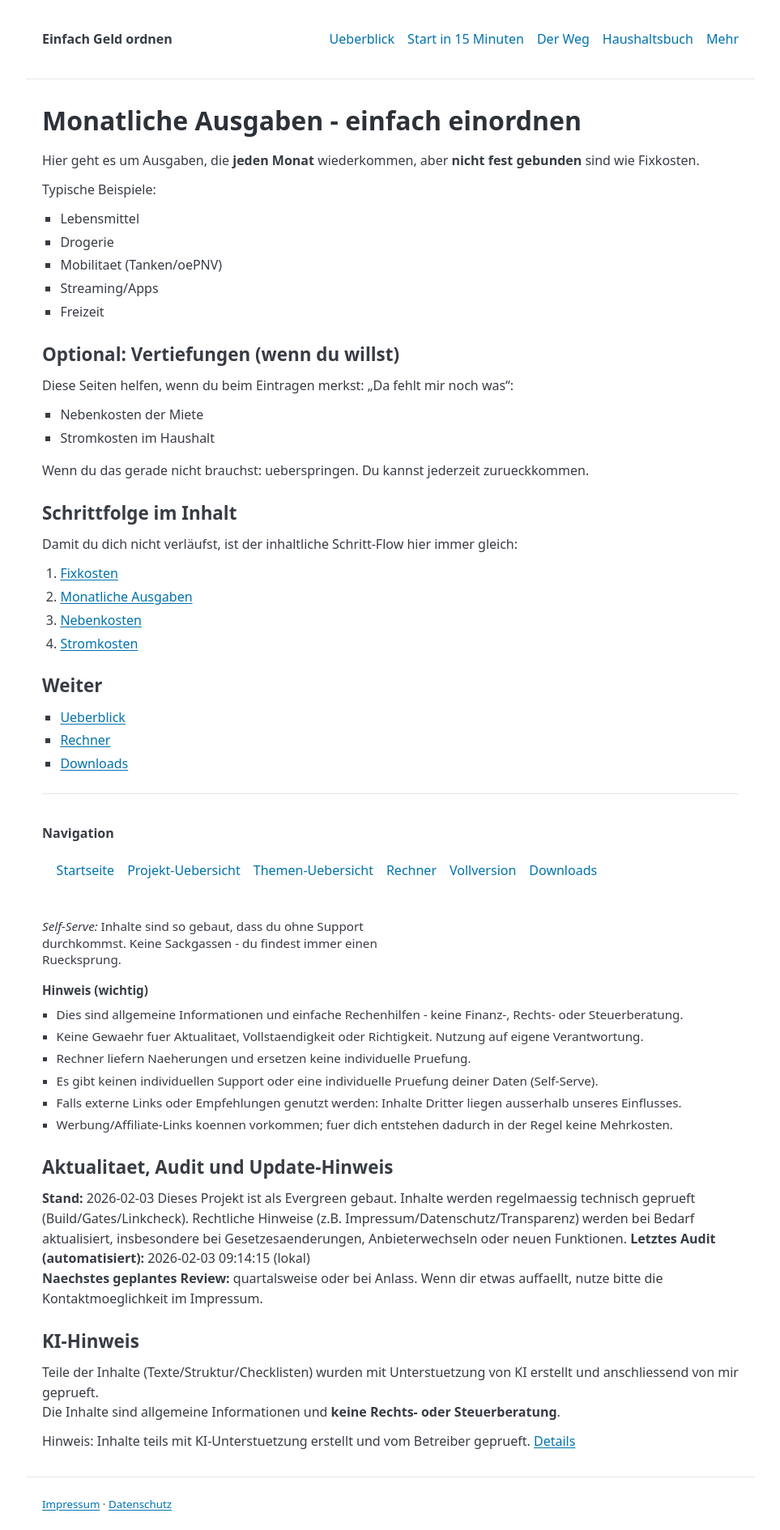
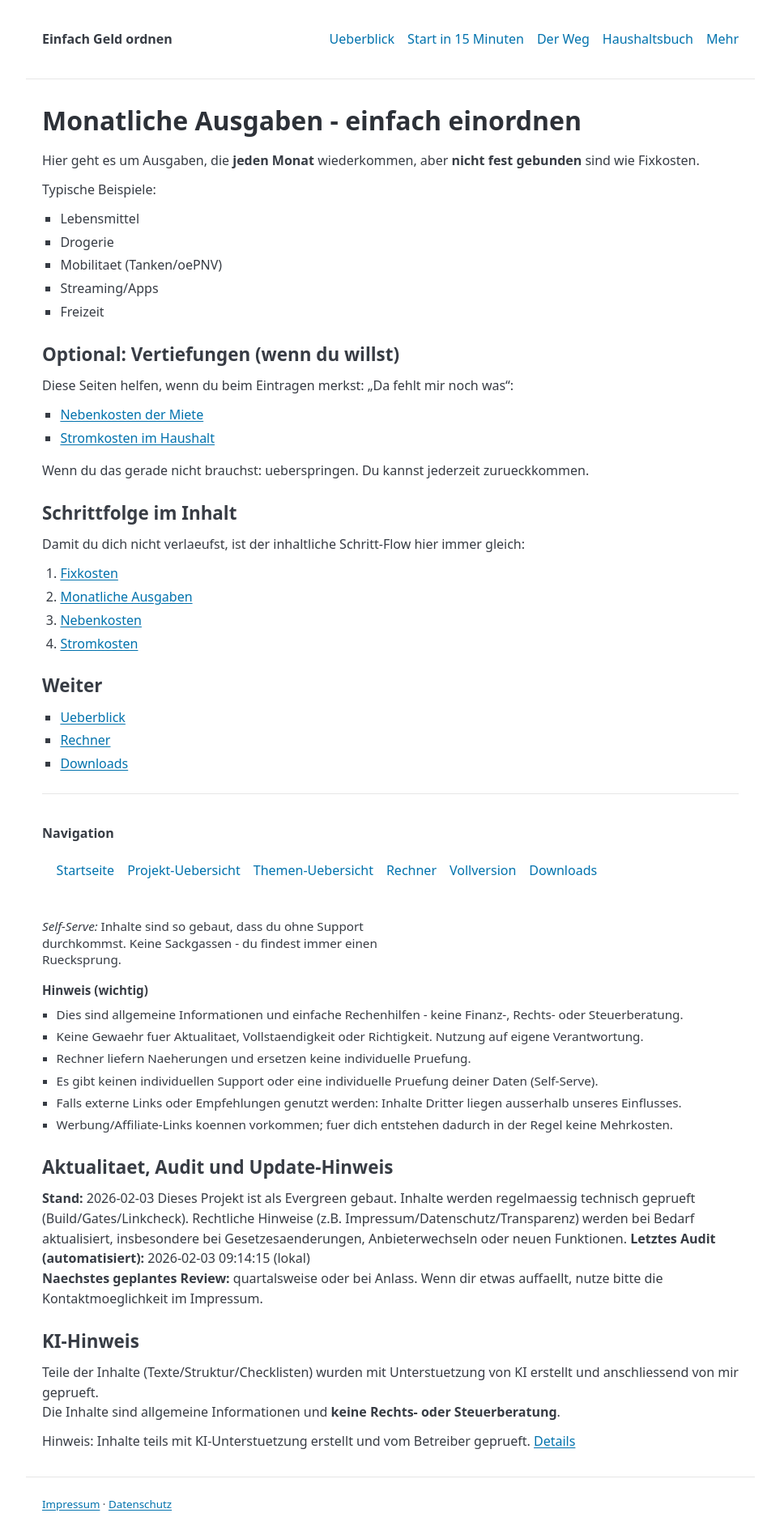
Before and after one commit to gluecklich-tools/einfach-geld-ordnen, a Jekyll site: the page built from seiten/monatliche-ausgaben.md, in a window 1280 px wide. Shown: the whole page at 81% size, without its empty margins (158-1121 px from the left). Built offline with Jekyll 4.4.1, drawn with Linux system fonts in a browser that asks for light colours; our own code applies the rules of GitHub Pages for plain Markdown files.

Commit message:
Klaus-Run: automated gates + push 2026-02-21 16:52

```diff
--- a/seiten/monatliche-ausgaben.md
+++ b/seiten/monatliche-ausgaben.md
@@ -20,15 +20,15 @@
 
 Diese Seiten helfen, wenn du beim Eintragen merkst: „Da fehlt mir noch was“:
 
-- Nebenkosten der Miete
-- Stromkosten im Haushalt
+- [Nebenkosten der Miete]({{ site.baseurl }}/seiten/nebenkosten-miete.html)
+- [Stromkosten im Haushalt]({{ site.baseurl }}/seiten/stromkosten-haushalt.html)
 
 Wenn du das gerade nicht brauchst: ueberspringen. Du kannst jederzeit zurueckkommen.
 
 <!-- EGO_FLOW_BOX_V1:START -->
 ## Schrittfolge im Inhalt
 
-Damit du dich nicht verläufst, ist der inhaltliche Schritt-Flow hier immer gleich:
+Damit du dich nicht verlaeufst, ist der inhaltliche Schritt-Flow hier immer gleich:
 
 1. [Fixkosten]({{ site.baseurl }}/seiten/fixkosten-uebersicht.html)
 2. [Monatliche Ausgaben]({{ site.baseurl }}/seiten/monatliche-ausgaben.html)
```
